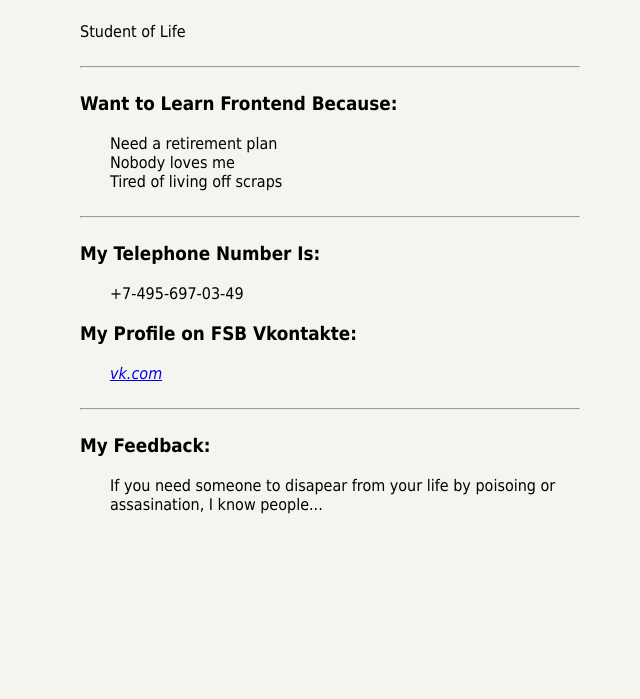
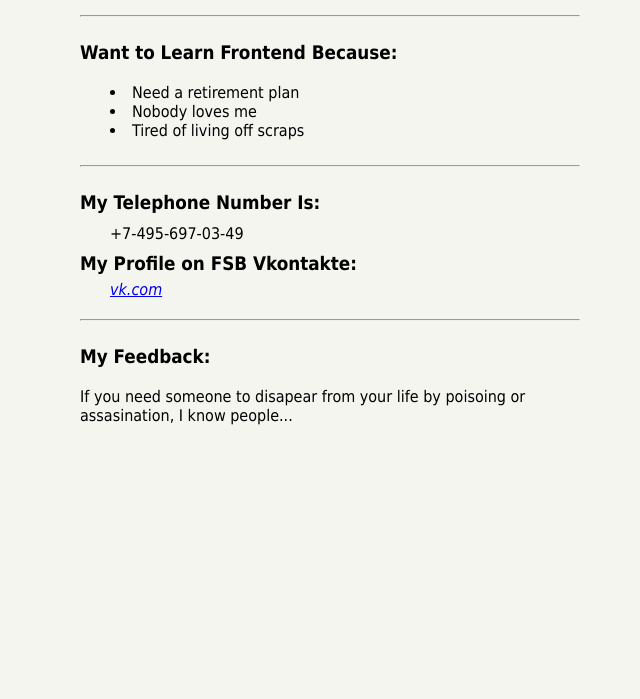
Before and after one commit to Fabbers/Fabbers.github.io, a plain HTML site: page goithw/htmlhw/homework2/index.html in a window 1280 px wide. Shown: the part 325-1024 px from the top of the page, without its empty margins (310-950 px from the left). Drawn offline with Linux system fonts and the light colour scheme.

Commit message:
Resub HW 2

```diff
--- a/goithw/htmlhw/homework2/css/style.css
+++ b/goithw/htmlhw/homework2/css/style.css
@@ -22,14 +22,8 @@ body {
 }
 
 img {
-    height: 205px;
    	width: 205px;
     margin-top: 25px;
-}
-
-#mid-stuff {
-    display: block;
-    position: relative;
 }
 
 hr {
@@ -46,10 +40,20 @@ hr {
 
 a {
     font-style: italic;
+    margin-left: 30px;
+    display: block;
+    position: absolute;
+    left:0px;
+    bottom: 22px;
 }
 
 #top {
     margin-top: 50px;
+}
+
+section {
+    margin-top: 25px;
+    position: relative;
 }
 
 section>div {
@@ -58,29 +62,25 @@ section>div {
     margin-top: 25px;
 }
 
-section>div>h3, section>div>ul, section>div>p, section>div>a, div>ul>li {
-    float: left;
-    display: inline-block;
-    clear: both;
-}
-
-section {
-    margin-top: 25px;
-}
-
-ul {
-    margin-bottom: 25px;
+section>div>a {
     margin-left: 30px;
-/*    list-style-position: inside;*/
-    list-style: outside disc;
-}
-
-section>div>p, section>div>a {
-    margin-left: 30px;
+    display: block;
+    position: absolute;
+    left:0px;
+    bottom: 22px;
 }
 
 h3 {
     margin-bottom: 20px;
+    display: block;
+    float: left;
+    clear: both
+}
+
+p {
+    display: block;
+    float: left;
+     text-align: left;
 }
 
 section>div>h3:nth-child(3) {
@@ -91,9 +91,17 @@ section>div>h3:nth-child(3) {
     text-align: left;
 }
 
+.hotline {
+    margin-left: 30px;
+    display: block;
+    position: absolute;
+    left:0px;
+    bottom: 78px;
+}
 
-
-sectiom>div>ul>li {
-/*    list-style-position: inside;*/
-    margin-left: 1em;
+.dorks {
+    text-align: left;
+    list-style-position: inside;
+    margin-left: 30px;
+    margin-bottom: 25px;
 }
--- a/goithw/htmlhw/homework2/index.html
+++ b/goithw/htmlhw/homework2/index.html
@@ -18,16 +18,16 @@
       	        <hr>
       	        <div>
         	        <h3>Want to Learn Frontend Because:</h3>
-        	        <ul>
-        			    <li>Need a retirement plan</li>
-        			    <li>Nobody loves me</li>
-        			    <li>Tired of living off scraps</li>
+        	        <ul class="dorks">
+                        <li>Need a retirement plan</li>
+                        <li>Nobody loves me</li>
+                        <li>Tired of living off scraps</li>
                     </ul>
                 </div>
                 <hr>
         	    <div class="special">
         		    <h3>My Telephone Number Is:</h3>
-        		    <p>+7-495-697-03-49</p>
+        		    <p class="hotline">+7-495-697-03-49</p>
         		    <h3>My Profile on FSB Vkontakte:</h3>
         		    <a href="https://new.vk.com/">vk.com</a>
         	    </div>
```
